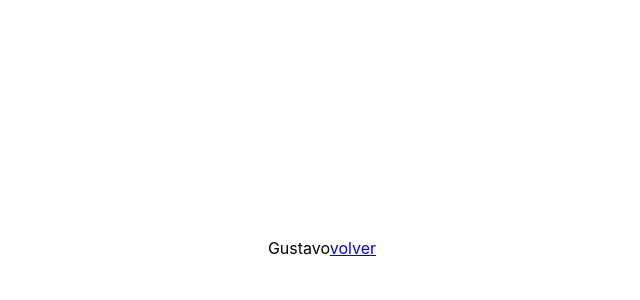
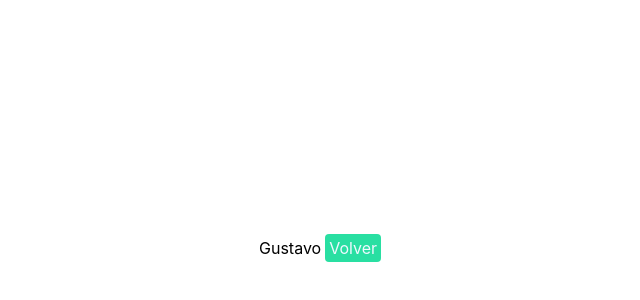
Before and after one commit to havebeeair/far-8-githubtest, a React (Create React App) app: page /gustavo-velasquez in a window 1280 px wide. Shown: the part 152-452 px from the top of the page, without its empty margins (318-958 px from the left). Built offline with nearby package versions, Linux system fonts and the light colour scheme.

Commit message:
Add link and styles

```diff
--- a/src/gustavo-velasquez/GustavoVelasquez.css
+++ b/src/gustavo-velasquez/GustavoVelasquez.css
@@ -0,0 +1,10 @@
+.link {
+    text-decoration: none;
+    width: 20px;
+    height: 20px;
+    margin: 4px;
+    padding: 4px;
+    background-color: rgb(41, 223, 162);
+    color: aliceblue;
+    border-radius: 4px;
+}
--- a/src/gustavo-velasquez/GustavoVelasquez.js
+++ b/src/gustavo-velasquez/GustavoVelasquez.js
@@ -1,11 +1,11 @@
 import React from "react";
 import { Link } from "react-router-dom";
-
+import "../gustavo-velasquez/GustavoVelasquez.css";
 const GustavoVelasquez = (props) => {
   return(
     <>
       Gustavo
-      <Link to="/far-8-githubtest">volver</Link>
+      <Link className="link" to="/far-8-githubtest">Volver</Link>
     </>
   )
 }
```
Also changed, not shown: src/App.js (line endings or trailing spaces).
